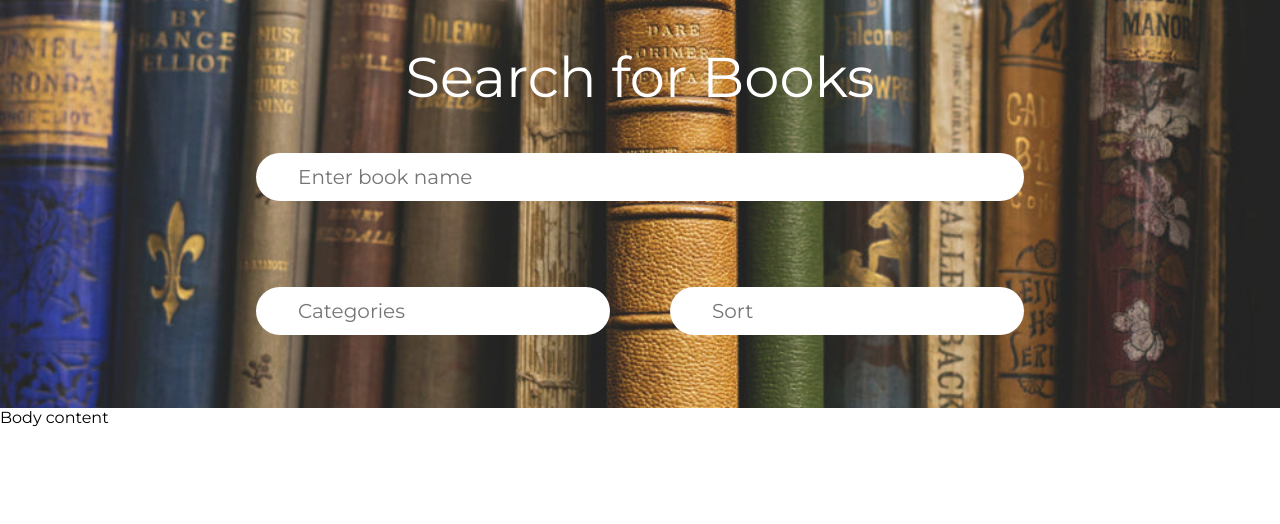
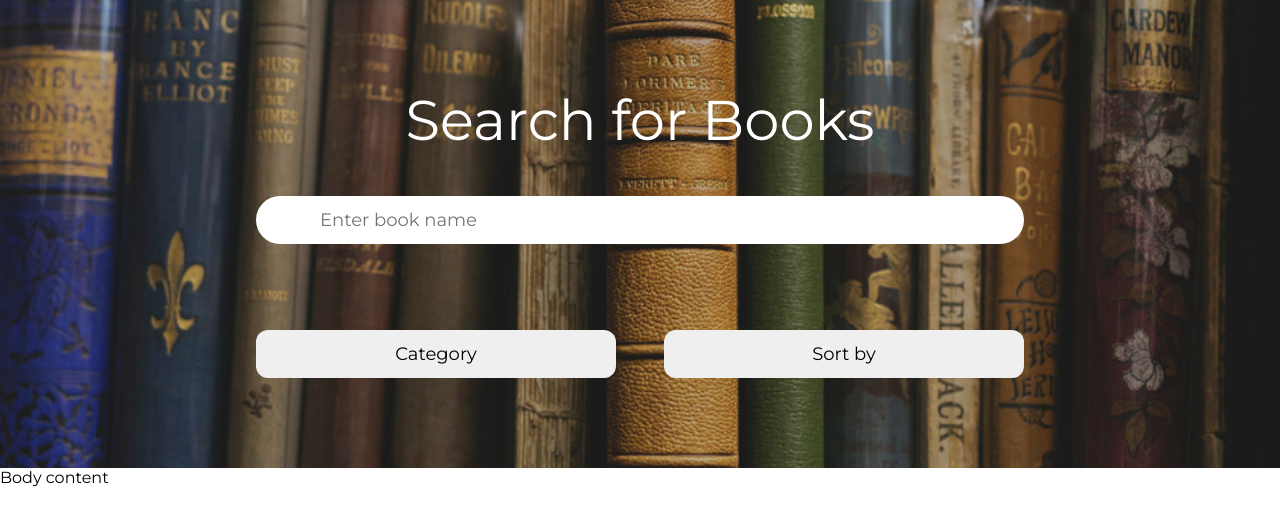
Before and after one commit to sentinel1230/search-book, a React (Vite) app: page / in a window 1280 px wide. Shown: the top 524 px of the page. Built offline with nearby package versions, Linux system fonts and the light colour scheme.

Commit message:
Code optimization

```diff
--- a/src/Header/Header.jsx
+++ b/src/Header/Header.jsx
@@ -2,22 +2,31 @@ import c from './Header.module.css'
 
 const Header = () => {
     return (
-        <>
-            <div className={c.content}>
-                <div className={c.container}>
-                    <div className={c.title}>
-                        Search for Books
-                    </div>
+        <div className={c.background}>
+            <div className={c.container}>
+                <div className={c.title}><a>Search for Books</a></div>
+                <input type="text" className={c.bookNameInput} placeholder="Enter book name" />
+                <div className={c.bookSelect}>
+                    <select name="categories" className={`${c.categorySelect} ${c.select}`}>
+                        <option value="0">Category</option>
+                        <option value="1">Первый вариант</option>
+                        <option value="2">Второй вариант</option>
+                        <option value="3">Третий вариант</option>
+                        <option value="4">Четвертый вариант</option>
+                        <option value="5">Пятый вариант</option>
+                    </select>
 
-                    <input type="text" className={c.bookTitleInput} placeholder="Enter book name" />
-
-                    <div className={c.bookCategories}>
-                        <input type="text" className={c.bookCategoriesInput} placeholder="Categories" />
-                        <input type="text" className={c.bookSortInput} placeholder="Sort" />
-                    </div>
+                    <select name="sort" className={`${c.sortSelect} ${c.select}`}>
+                        <option value="0">Sort by</option>
+                        <option value="1">Первый вариант</option>
+                        <option value="2">Второй вариант</option>
+                        <option value="3">Третий вариант</option>
+                        <option value="4">Четвертый вариант</option>
+                        <option value="5">Пятый вариант</option>
+                    </select>
                 </div>
             </div>
-        </>
+        </div>
     )
 }
 
--- a/src/Header/Header.module.css
+++ b/src/Header/Header.module.css
@@ -1,64 +1,62 @@
-.content {
-    background: url(../../public/classic-and-rare-books.jpg) no-repeat center / cover;
+.background {
+    background: url('../../public/classic-and-rare-books-fotor-2024061813419.jpg') no-repeat center / cover;
     color: white;
 }
 
 .container {
     width: 1176px;
-
     margin: 0 auto;
-    text-align: center;
-    border: 1px solid rgba(0, 0, 0, 0);
 }
 
 .title {
-    font-size: 56px;
-    font-weight: 100;
-
     text-align: center;
-    margin-top: 42px;
+    padding-top: 86px;
     margin-bottom: 42px;
 }
 
-.bookTitleInput {
+.title a {
+    font-size: 56px;
+    font-weight: 300;
+}
+
+.bookNameInput {
     border: none;
     outline: none;
+
+    width: 704px;
     height: 48px;
+    font-size: 18px;
+
     border-radius: 48px;
-    font-size: 20px;
-    width: 726px;
 
-    padding-left: 42px;
+    padding-left: 64px;
+    margin-left: 204px;
     margin-bottom: 86px;
 }
 
-.bookCategories {
-   width: 768px;
-
-   margin: 0 auto;
-   margin-bottom: 120px;
+.bookSelect {
+    width: 768px;
+    margin-left: 204px;
+    padding-bottom: 138px;
 }
 
-.bookCategoriesInput {
-    float: left;
-
+.select {
     border: none;
     outline: none;
+    appearance: none;
+    cursor: pointer;
+    width: 360px;
     height: 48px;
-    border-radius: 48px;
-    font-size: 20px;
-    width: 312px;
-    padding-left: 42px;
+    border-radius: 12px;
+    text-align: center;
+    font-size: 18px;
+
 }
 
-.bookSortInput {
+.categorySelect {
+    float: left;
+}
+
+.sortSelect {
     float: right;
-
-    border: none;
-    outline: none;
-    height: 48px;
-    border-radius: 48px;
-    font-size: 20px;
-    width: 312px;
-    padding-left: 42px;
 }
```
Also changed, not shown: public/classic-and-rare-books-fotor-2024061813419.jpg (added).
